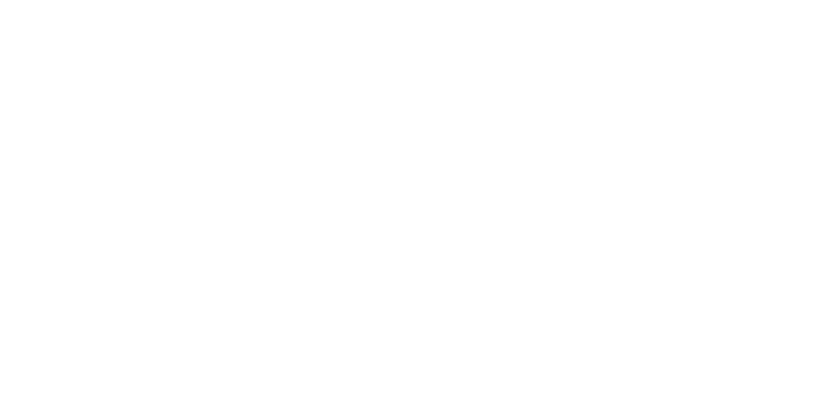
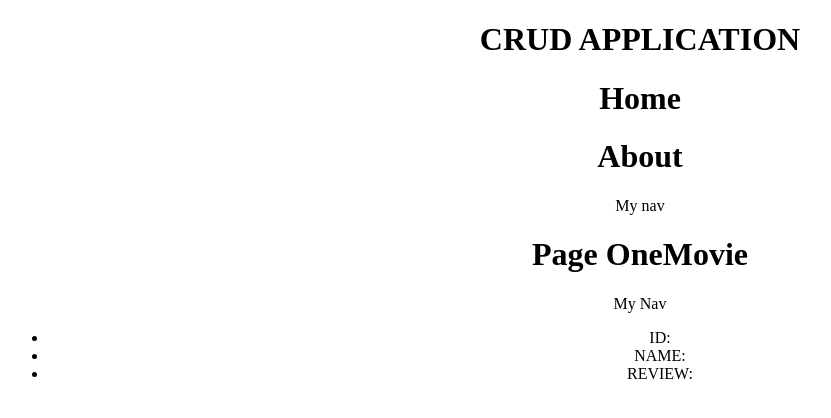
Before and after one commit to and-re10/crudReactNodeMongoDB, a React (Create React App) app in the folder client/: page / in a window 1280 px wide. Shown: the top 418 px of the page, without its empty margins (0-831 px from the left). Built offline with nearby package versions, Linux system fonts and the light colour scheme.

Commit message:
API Backend Fini / Création des pages Home, About et OneMovie (Front-end)

```diff
--- a/client/src/App.js
+++ b/client/src/App.js
@@ -1,10 +1,15 @@
-
+import React from "react";
 import './styles/App.css';
+import Home from "./pages/home/index";
+import About from "./pages/about/index";
+import OneMovie from "./pages/oneMovie/index";
 
 function App() {
   return (
     <div className="App">
-
+      <Home/>
+      <About/>
+      <OneMovie/>
     </div>
   );
 }
--- a/client/src/index.js
+++ b/client/src/index.js
@@ -3,9 +3,8 @@
 import App from './App';
 
 
-ReactDOM.render(
 
-    <App />,
+ReactDOM.render((
+    <App />
 
-  document.getElementById('root')
-);
+), document.getElementById('root'));
--- /dev/null
+++ b/client/src/pages/about/index.js
@@ -0,0 +1,15 @@
+import React from "react";
+import "./style.css";
+
+function About(){
+    return (
+        <div>
+            <h1>About</h1>
+            <nav className="nav">
+                My nav
+            </nav>
+        </div>
+    );
+};
+
+export default About;
--- /dev/null
+++ b/client/src/pages/home/index.js
@@ -0,0 +1,13 @@
+import React from "react";
+import "./style.css";
+
+function Home(){
+    return (
+        <div className="App">
+            <h1>CRUD APPLICATION</h1>
+            <h1>Home</h1>
+        </div>
+    );
+};
+
+export default Home;
--- /dev/null
+++ b/client/src/pages/oneMovie/index.js
@@ -0,0 +1,20 @@
+import React from "react";
+import "./style.css";
+
+function OneMovie(){
+    return (
+        <>
+            <h1>Page OneMovie</h1>
+            <nav className="nav">
+                My Nav
+            </nav>
+            <ul>
+                <li>ID: </li>
+                <li>NAME: </li>
+                <li>REVIEW: </li>
+            </ul>
+            </>
+    );
+};
+
+export default OneMovie;
```
Also changed, not shown: client/src/routes/mainRoutes.js (added, +11 -0 lines), client/src/pages/about/style.css (added), client/src/pages/home/style.css (added), client/src/pages/oneMovie/style.css (added), 1 other file (tests, documents, lock files or other folders).
